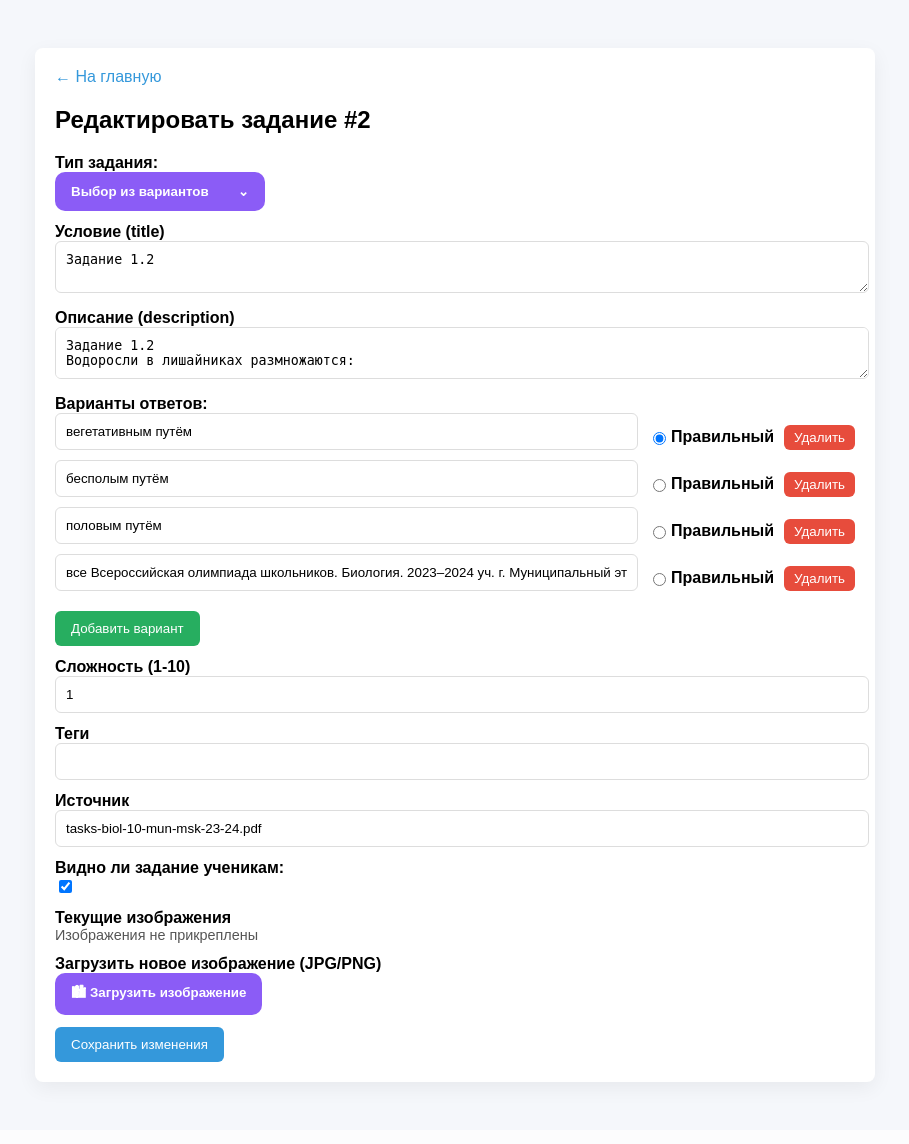
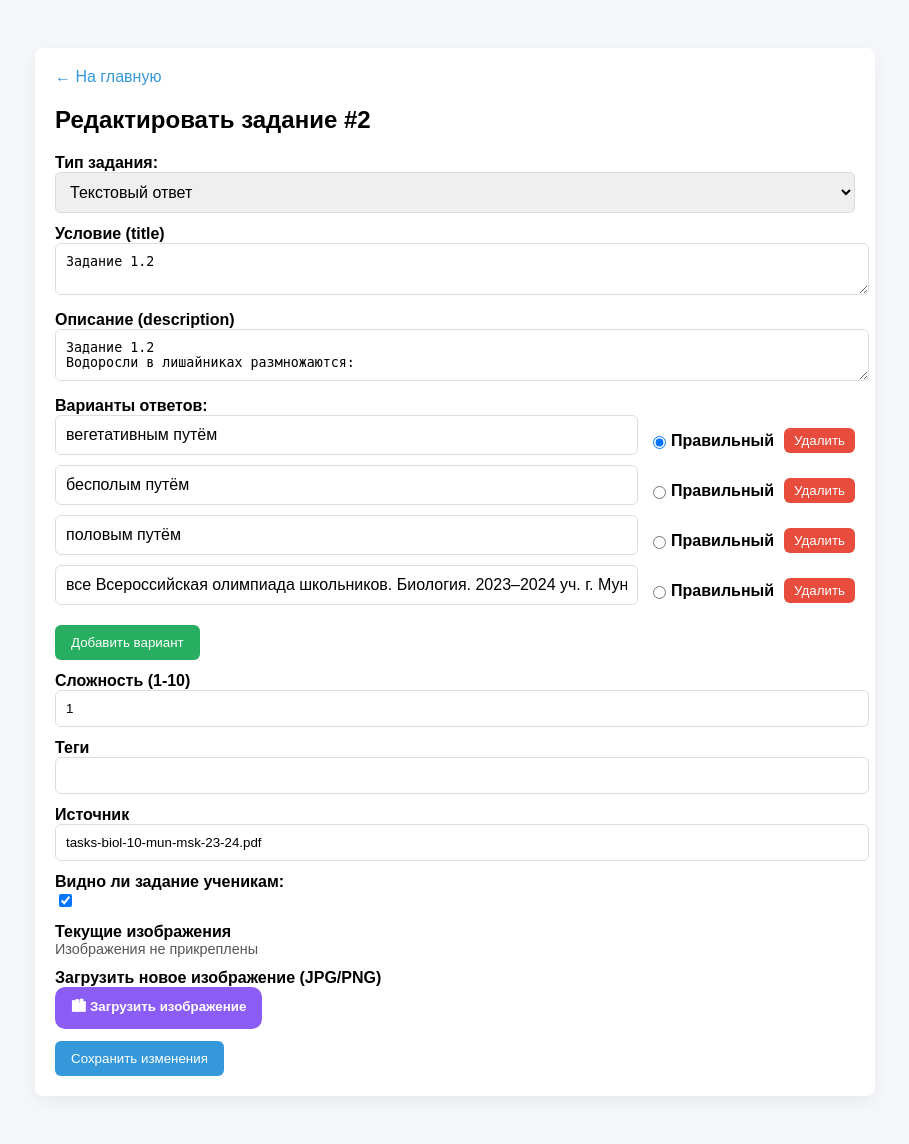
Before and after one commit to shrechochek/bt3, a Flask app: page /edit-task/2 in a window 1280 px wide. Shown: the whole page, without its empty margins (185-1094 px from the left). Before the commit the page ends 1091 px from the top, so only its background shows below. Run offline with Flask 3, Linux system fonts and the light colour scheme; a user stored in the database is signed in; data comes from the database, SQL or seed files in the repository.

Commit message:
update task edit option button

```diff
--- a/templates/edit_task.html
+++ b/templates/edit_task.html
@@ -82,6 +82,14 @@
         .dropdown-menu div:hover {
           background: #f3f4f6;
         }
+
+        .form-control {
+            width: 100%;
+            padding: 10px;
+            border: 1px solid #ddd;
+            border-radius: 5px;
+            font-size: 16px;
+        }
   </style>
 </head>
 <body>
@@ -99,37 +107,10 @@
 
     <form method="post" enctype="multipart/form-data">
     <label>Тип задания:</label>
-    <select id="task_type" name="task_type" hidden onchange="toggleTaskType()">
-      <option value="text_answer"
-        {% if task.task_type != 'multiple_choice' %}selected{% endif %}>
-        Текстовый ответ
-      </option>
-      <option value="multiple_choice"
-        {% if task.task_type == 'multiple_choice' %}selected{% endif %}>
-        Выбор из вариантов
-      </option>
+    <select id="task_type" name="task_type" class="form-control" onchange="toggleTaskType()" required>
+        <option value="text_answer">Текстовый ответ</option>
+        <option value="multiple_choice">Выбор из вариантов</option>
     </select>
-    <div class="dropdown">
-      <button type="button" class="dropdown-btn" onclick="toggleDropdown()">
-        <span id="task-type-label">
-          {% if task.task_type == 'multiple_choice' %}
-            Выбор из вариантов
-          {% else %}
-            Текстовый ответ
-          {% endif %}
-        </span>
-        ⌄
-      </button>
-
-      <div class="dropdown-menu" id="taskTypeMenu">
-        <div onclick="selectTaskType('text_answer', 'Текстовый ответ')">
-          📝 Текстовый ответ
-        </div>
-        <div onclick="selectTaskType('multiple_choice', 'Выбор из вариантов')">
-          ✅ Выбор из вариантов
-        </div>
-      </div>
-    </div>
 
       <label for="title">Условие (title)</label>
       <textarea id="title" name="title" required>{{ task.title or '' }}</textarea>
```
Lines whose indentation alone changed are shown as unchanged.
